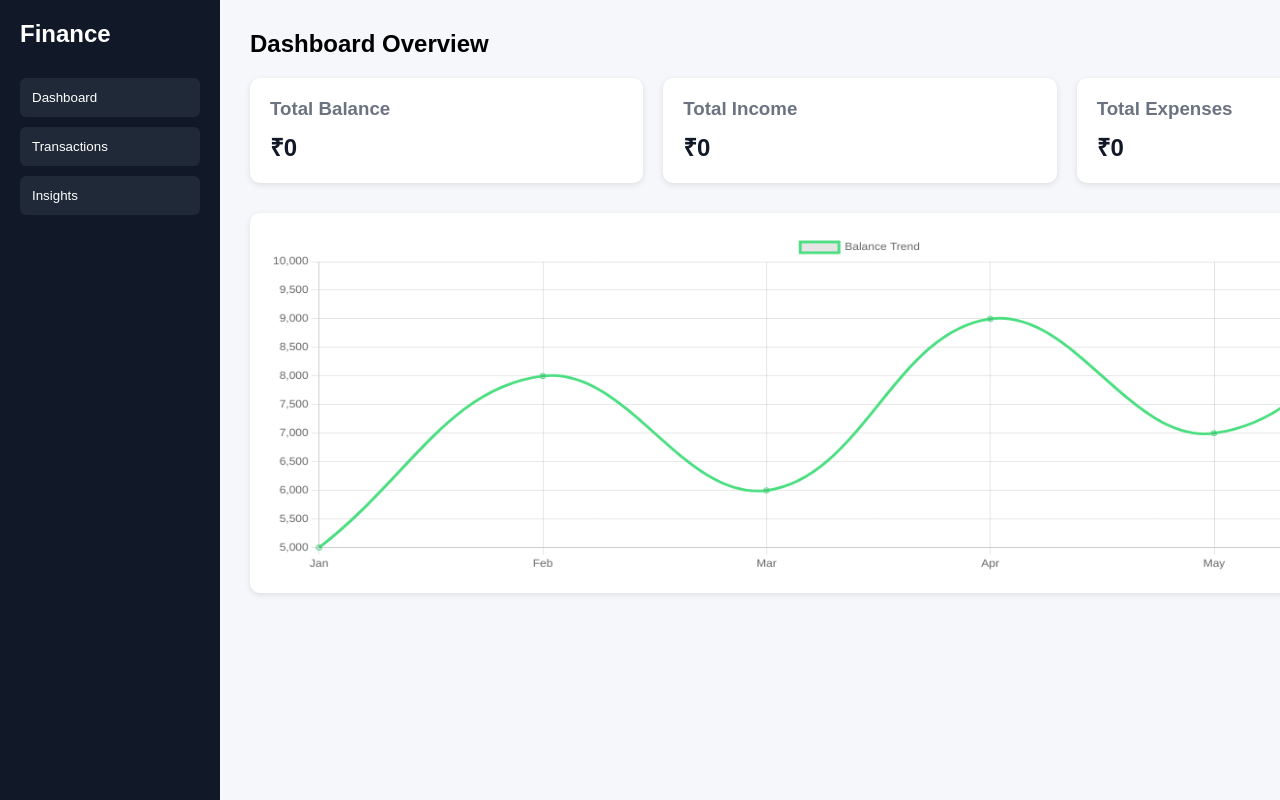
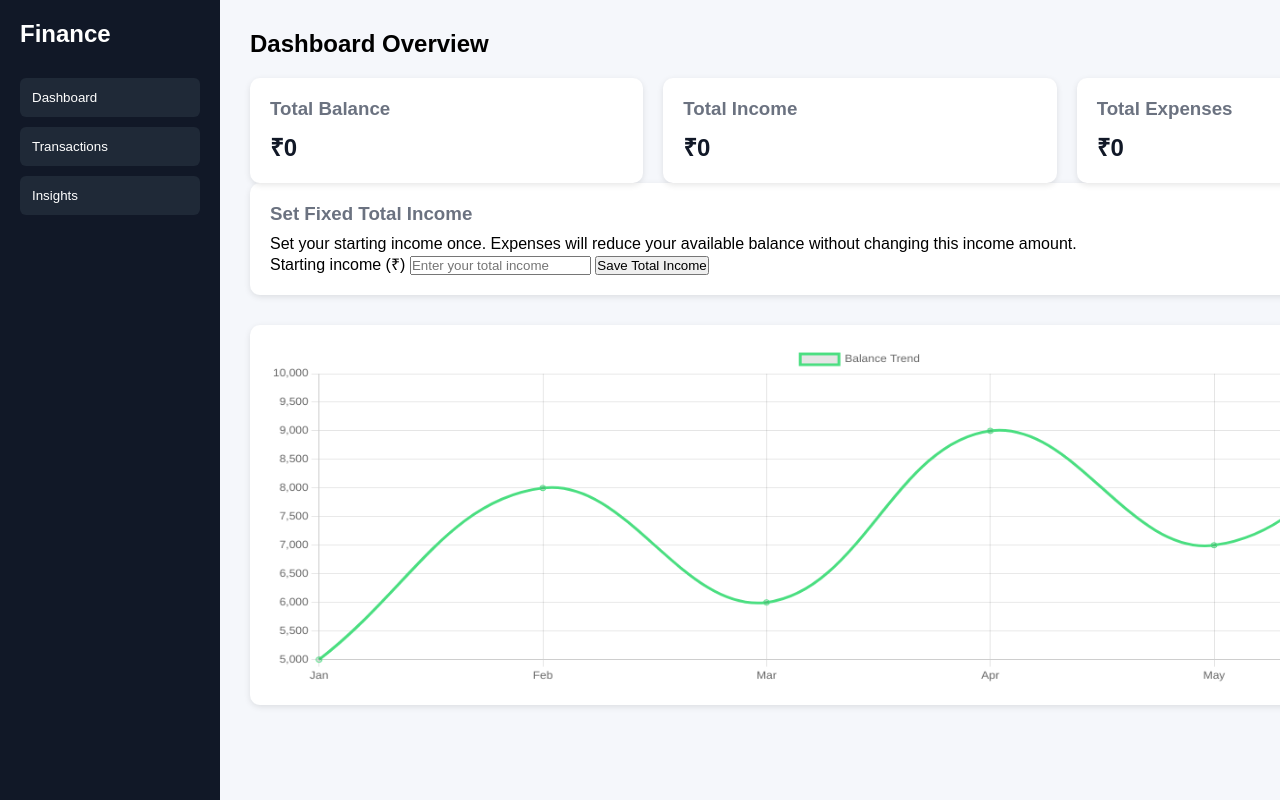
Before and after one commit to DHANUSH7331/Finance-Dashboard-UI, a plain HTML site: page index.html in a window 1280 px wide. Shown: the top 800 px of the page. Drawn offline with nearby package versions, Linux system fonts and the light colour scheme.

Commit message:
Add fixed income control to dashboard

```diff
--- a/index.html
+++ b/index.html
@@ -45,6 +45,15 @@
             <div class="card">
                 <h3>Total Expenses</h3>
                 <h2 id="totalExpense">₹0</h2>
+            </div>
+        </div>
+        <div class="card income-settings">
+            <h3>Set Fixed Total Income</h3>
+            <p>Set your starting income once. Expenses will reduce your available balance without changing this income amount.</p>
+            <div class="income-settings-controls">
+                <label for="fixedIncomeInput">Starting income (₹)</label>
+                <input type="number" id="fixedIncomeInput" min="1" step="0.01" placeholder="Enter your total income">
+                <button id="saveIncomeBtn" type="button">Save Total Income</button>
             </div>
         </div>
         <div class="charts">
```
